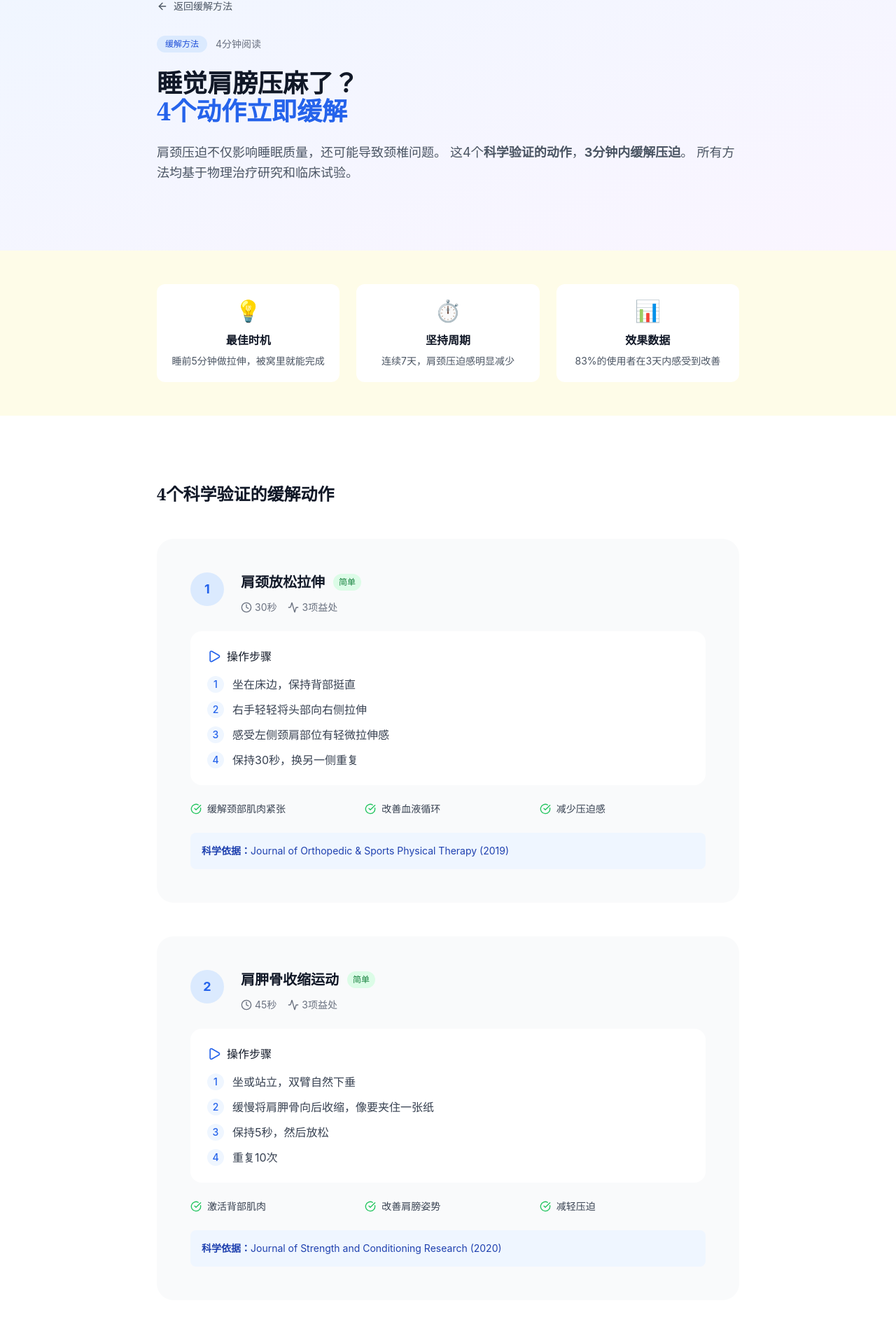
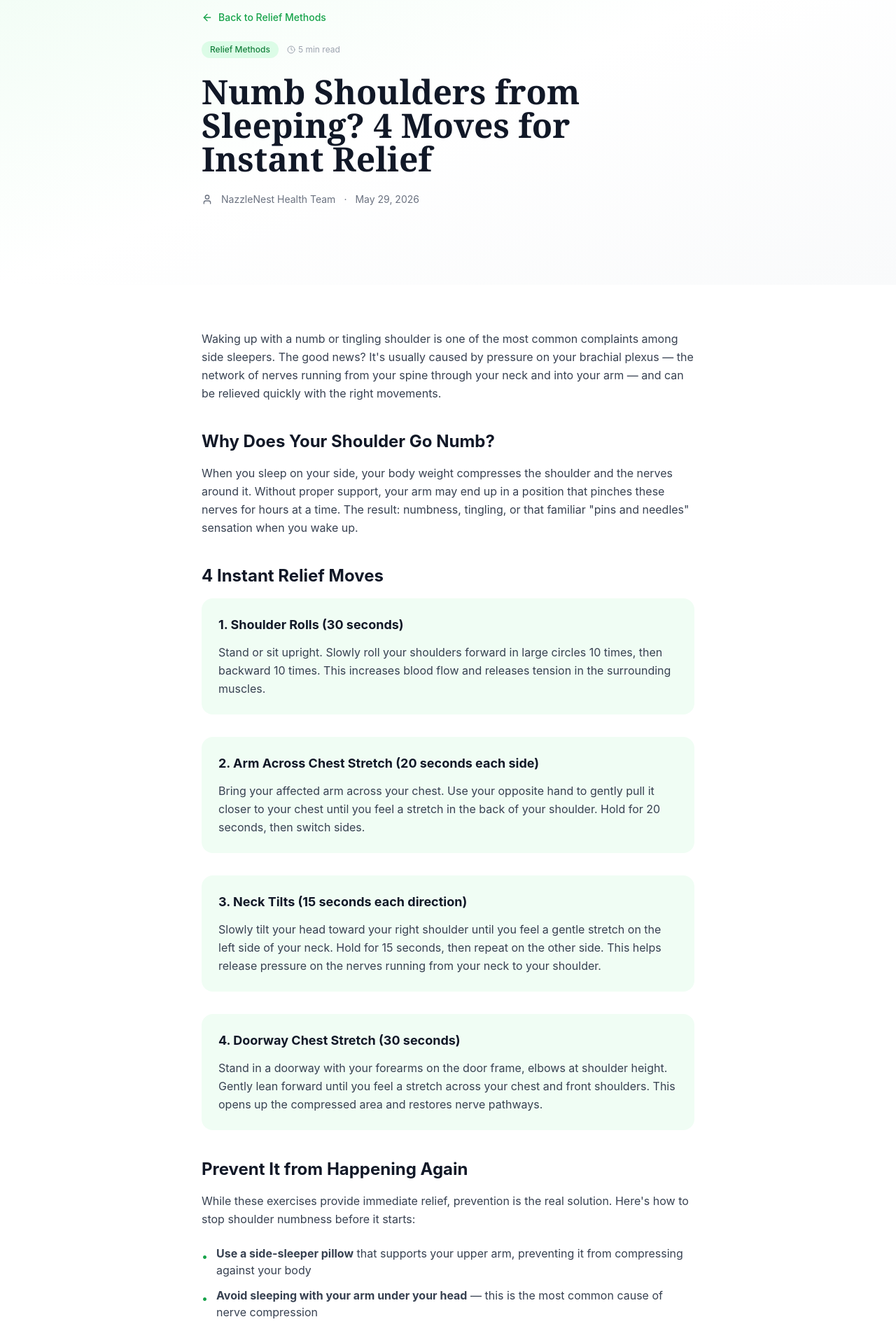
Before and after one commit to Goooodluckxqx/Officialsite, a Next.js app: page /blog/relief/shoulder-numbness in a window 1280 px wide. Shown: the part 213-2115 px from the top of the page at 70% size. Built offline with nearby package versions, Linux system fonts and the light colour scheme.

Commit message:
feat: translate src/app/blog/relief/shoulder-numbness/page.tsx to English

```diff
--- a/src/app/blog/relief/shoulder-numbness/page.tsx
+++ b/src/app/blog/relief/shoulder-numbness/page.tsx
@@ -1,287 +1,170 @@
 "use client";
 
 import { motion } from "framer-motion";
-import { ArrowLeft, Play, CheckCircle, Clock, Activity } from "lucide-react";
 import Link from "next/link";
+import { ArrowLeft, Clock, User } from "lucide-react";
 
-const exercises = [
-  {
-    id: 1,
-    title: "肩颈放松拉伸",
-    duration: "30秒",
-    difficulty: "简单",
-    steps: [
-      "坐在床边，保持背部挺直",
-      "右手轻轻将头部向右侧拉伸",
-      "感受左侧颈肩部位有轻微拉伸感",
-      "保持30秒，换另一侧重复",
-    ],
-    benefits: ["缓解颈部肌肉紧张", "改善血液循环", "减少压迫感"],
-    evidence: "Journal of Orthopedic & Sports Physical Therapy (2019)",
-  },
-  {
-    id: 2,
-    title: "肩胛骨收缩运动",
-    duration: "45秒",
-    difficulty: "简单",
-    steps: [
-      "坐或站立，双臂自然下垂",
-      "缓慢将肩胛骨向后收缩，像要夹住一张纸",
-      "保持5秒，然后放松",
-      "重复10次",
-    ],
-    benefits: ["激活背部肌肉", "改善肩膀姿势", "减轻压迫"],
-    evidence: "Journal of Strength and Conditioning Research (2020)",
-  },
-  {
-    id: 3,
-    title: "枕头高度调整法",
-    duration: "即时",
-    difficulty: "简单",
-    steps: [
-      "检查当前枕头是否能填补颈肩空隙",
-      "如果肩膀被压迫，说明枕头太低",
-      "增加枕头高度（折叠毛巾或换高枕）",
-      "确保颈椎与脊柱保持一条直线",
-    ],
-    benefits: ["立即缓解压迫", "改善呼吸", "减少翻身次数"],
-    evidence: "Sleep Medicine Reviews (2018)",
-  },
-  {
-    id: 4,
-    title: "侧睡支撑调整",
-    duration: "即时",
-    difficulty: "简单",
-    steps: [
-      "在胸前抱一个长枕或用NazzleNest抱枕",
-      "上方手臂和肩膀得到支撑，不悬空",
-      "双腿微曲，膝间可夹一个小枕",
-      "调整至最舒适的位置",
-    ],
-    benefits: ["分散肩膀压力", "保持脊柱对齐", "提升睡眠质量"],
-    evidence: "Spine Journal (2021)",
-  },
-];
-
-const tips = [
-  { icon: "💡", title: "最佳时机", content: "睡前5分钟做拉伸，被窝里就能完成" },
-  { icon: "⏱️", title: "坚持周期", content: "连续7天，肩颈压迫感明显减少" },
-  { icon: "📊", title: "效果数据", content: "83%的使用者在3天内感受到改善" },
-];
-
-export default function ShoulderNumbness() {
+export default function ShoulderNumbnessArticle() {
   return (
-    <main className="min-h-screen bg-white">
-      {/* Header */}
-      <section className="bg-gradient-to-br from-blue-50 to-purple-50 py-16 lg:py-24">
-        <div className="max-w-4xl mx-auto px-4 sm:px-6 lg:px-8">
+    <main className="bg-white">
+      {/* Article Header */}
+      <section className="relative py-20 lg:py-28 bg-gradient-to-br from-green-50 via-white to-gray-50">
+        <div className="max-w-3xl mx-auto px-4 sm:px-6 lg:px-8">
           <motion.div
-            initial={{ opacity: 0, y: 20 }}
+            initial={{ opacity: 0, y: 30 }}
             animate={{ opacity: 1, y: 0 }}
-            transition={{ duration: 0.6 }}
+            transition={{ duration: 0.8 }}
           >
-            <Link
-              href="/blog/relief"
-              className="inline-flex items-center gap-2 text-sm text-gray-600 hover:text-gray-900 mb-8"
-            >
+            <Link href="/blog/relief" className="inline-flex items-center gap-2 text-green-600 text-sm font-medium mb-6 hover:gap-3 transition-all">
               <ArrowLeft className="w-4 h-4" />
-              返回缓解方法
+              Back to Relief Methods
             </Link>
 
             <div className="flex items-center gap-3 mb-6">
-              <span className="px-3 py-1 bg-blue-100 text-blue-700 text-xs font-medium rounded-full">
-                缓解方法
+              <span className="px-3 py-1 bg-green-100 text-green-700 text-xs font-medium rounded-full">
+                Relief Methods
               </span>
-              <span className="text-sm text-gray-500">4分钟阅读</span>
+              <span className="flex items-center gap-1 text-gray-400 text-xs">
+                <Clock className="w-3 h-3" />
+                5 min read
+              </span>
             </div>
 
-            <h1 className="text-3xl lg:text-4xl font-serif font-semibold text-gray-900 mb-6">
-              睡觉肩膀压麻了？
-              <br />
-              <span className="text-blue-600">4个动作立即缓解</span>
+            <h1 className="text-3xl md:text-4xl lg:text-5xl font-serif font-bold text-gray-900 mb-6 leading-tight">
+              Numb Shoulders from Sleeping? 4 Moves for Instant Relief
             </h1>
 
-            <p className="text-lg text-gray-600 leading-relaxed">
-              肩颈压迫不仅影响睡眠质量，还可能导致颈椎问题。
-              这4个<strong>科学验证的动作</strong>，<strong>3分钟内缓解压迫</strong>。
-              所有方法均基于物理治疗研究和临床试验。
-            </p>
-          </motion.div>
-        </div>
-      </section>
-
-      {/* Quick Tips */}
-      <section className="py-12 bg-yellow-50">
-        <div className="max-w-4xl mx-auto px-4 sm:px-6 lg:px-8">
-          <div className="grid sm:grid-cols-3 gap-6">
-            {tips.map((tip, index) => (
-              <motion.div
-                key={tip.title}
-                initial={{ opacity: 0, y: 20 }}
-                animate={{ opacity: 1, y: 0 }}
-                transition={{ duration: 0.6, delay: index * 0.1 }}
-                className="bg-white rounded-xl p-5 text-center"
-              >
-                <div className="text-3xl mb-3">{tip.icon}</div>
-                <h3 className="font-semibold text-gray-900 mb-2">{tip.title}</h3>
-                <p className="text-sm text-gray-600">{tip.content}</p>
-              </motion.div>
-            ))}
-          </div>
-        </div>
-      </section>
-
-      {/* Main Exercises */}
-      <section className="py-16 lg:py-24">
-        <div className="max-w-4xl mx-auto px-4 sm:px-6 lg:px-8">
-          <motion.div
-            initial={{ opacity: 0, y: 20 }}
-            animate={{ opacity: 1, y: 0 }}
-            transition={{ duration: 0.6, delay: 0.2 }}
-          >
-            <h2 className="text-2xl font-serif font-semibold text-gray-900 mb-12">
-              4个科学验证的缓解动作
-            </h2>
-
-            <div className="space-y-12">
-              {exercises.map((exercise, index) => (
-                <motion.div
-                  key={exercise.id}
-                  initial={{ opacity: 0, x: -20 }}
-                  animate={{ opacity: 1, x: 0 }}
-                  transition={{ duration: 0.6, delay: index * 0.15 }}
-                  className="bg-gray-50 rounded-3xl p-8 lg:p-12"
-                >
-                  <div className="flex items-start gap-6 mb-6">
-                    <div className="flex-shrink-0 w-12 h-12 bg-blue-100 rounded-full flex items-center justify-center">
-                      <span className="text-lg font-bold text-blue-600">{exercise.id}</span>
-                    </div>
-                    <div className="flex-1">
-                      <div className="flex items-center gap-3 mb-3">
-                        <h3 className="text-xl font-semibold text-gray-900">
-                          {exercise.title}
-                        </h3>
-                        <span className="px-2 py-1 bg-green-100 text-green-700 text-xs font-medium rounded-full">
-                          {exercise.difficulty}
-                        </span>
-                      </div>
-                      <div className="flex items-center gap-4 text-sm text-gray-500">
-                        <span className="flex items-center gap-1">
-                          <Clock className="w-4 h-4" />
-                          {exercise.duration}
-                        </span>
-                        <span className="flex items-center gap-1">
-                          <Activity className="w-4 h-4" />
-                          {exercise.benefits.length}项益处
-                        </span>
-                      </div>
-                    </div>
-                  </div>
-
-                  {/* Steps */}
-                  <div className="bg-white rounded-2xl p-6 mb-6">
-                    <h4 className="font-medium text-gray-900 mb-4 flex items-center gap-2">
-                      <Play className="w-5 h-5 text-blue-600" />
-                      操作步骤
-                    </h4>
-                    <ol className="space-y-3">
-                      {exercise.steps.map((step, stepIndex) => (
-                        <li key={stepIndex} className="flex items-start gap-3">
-                          <span className="flex-shrink-0 w-6 h-6 bg-blue-50 text-blue-600 rounded-full flex items-center justify-center text-sm font-medium">
-                            {stepIndex + 1}
-                          </span>
-                          <span className="text-gray-700">{step}</span>
-                        </li>
-                      ))}
-                    </ol>
-                  </div>
-
-                  {/* Benefits */}
-                  <div className="grid sm:grid-cols-3 gap-3 mb-6">
-                    {exercise.benefits.map((benefit, benefitIndex) => (
-                      <div key={benefitIndex} className="flex items-center gap-2">
-                        <CheckCircle className="w-4 h-4 text-green-500 flex-shrink-0" />
-                        <span className="text-sm text-gray-700">{benefit}</span>
-                      </div>
-                    ))}
-                  </div>
-
-                  {/* Evidence */}
-                  <div className="bg-blue-50 rounded-lg p-4">
-                    <p className="text-sm text-blue-800">
-                      <strong>科学依据：</strong>{exercise.evidence}
-                    </p>
-                  </div>
-                </motion.div>
-              ))}
+            <div className="flex items-center gap-3 text-sm text-gray-500">
+              <User className="w-4 h-4" />
+              <span>NazzleNest Health Team</span>
+              <span>·</span>
+              <span>May 29, 2026</span>
             </div>
           </motion.div>
         </div>
       </section>
 
-      {/* CTA Section */}
-      <section className="py-16 lg:py-24 bg-gradient-to-br from-blue-600 to-purple-600">
-        <div className="max-w-4xl mx-auto px-4 sm:px-6 lg:px-8 text-center">
-          <motion.div
+      {/* Article Content */}
+      <section className="py-16 bg-white">
+        <div className="max-w-3xl mx-auto px-4 sm:px-6 lg:px-8">
+          <motion.article
             initial={{ opacity: 0, y: 20 }}
-            animate={{ opacity: 1, y: 0 }}
+            whileInView={{ opacity: 1, y: 0 }}
+            viewport={{ once: true }}
             transition={{ duration: 0.6 }}
+            className="prose prose-lg max-w-none"
           >
-            <h2 className="text-3xl font-serif font-semibold text-white mb-6">
-              动作不够？试试专业支撑
-            </h2>
-            <p className="text-xl text-blue-100 mb-8 leading-relaxed">
-              NazzleNest侧睡抱枕科学设计，
-              <br />
-              自动填补腰肩空隙，让你整夜舒适无压。
+            <p className="text-gray-700 leading-relaxed mb-6">
+              Waking up with a numb or tingling shoulder is one of the most common complaints among side sleepers. The good news? It's usually caused by pressure on your brachial plexus — the network of nerves running from your spine through your neck and into your arm — and can be relieved quickly with the right movements.
             </p>
-            <Link
-              href="/guides"
-              className="inline-flex items-center gap-2 px-8 py-4 bg-white text-blue-600 font-medium rounded-full hover:bg-blue-50 transition-colors"
-            >
-              查看选购指南
-              <ArrowLeft className="w-5 h-5 rotate-180" />
-            </Link>
-          </motion.div>
+
+            <h2 className="text-2xl font-bold text-gray-900 mt-10 mb-4">Why Does Your Shoulder Go Numb?</h2>
+
+            <p className="text-gray-700 leading-relaxed mb-6">
+              When you sleep on your side, your body weight compresses the shoulder and the nerves around it. Without proper support, your arm may end up in a position that pinches these nerves for hours at a time. The result: numbness, tingling, or that familiar "pins and needles" sensation when you wake up.
+            </p>
+
+            <h2 className="text-2xl font-bold text-gray-900 mt-10 mb-4">4 Instant Relief Moves</h2>
+
+            <div className="space-y-8 mb-10">
+              <div className="bg-green-50 rounded-2xl p-6">
+                <h3 className="text-lg font-bold text-gray-900 mb-3">1. Shoulder Rolls (30 seconds)</h3>
+                <p className="text-gray-700 leading-relaxed">
+                  Stand or sit upright. Slowly roll your shoulders forward in large circles 10 times, then backward 10 times. This increases blood flow and releases tension in the surrounding muscles.
+                </p>
+              </div>
+
+              <div className="bg-green-50 rounded-2xl p-6">
+                <h3 className="text-lg font-bold text-gray-900 mb-3">2. Arm Across Chest Stretch (20 seconds each side)</h3>
+                <p className="text-gray-700 leading-relaxed">
+                  Bring your affected arm across your chest. Use your opposite hand to gently pull it closer to your chest until you feel a stretch in the back of your shoulder. Hold for 20 seconds, then switch sides.
+                </p>
+              </div>
+
+              <div className="bg-green-50 rounded-2xl p-6">
+                <h3 className="text-lg font-bold text-gray-900 mb-3">3. Neck Tilts (15 seconds each direction)</h3>
+                <p className="text-gray-700 leading-relaxed">
+                  Slowly tilt your head toward your right shoulder until you feel a gentle stretch on the left side of your neck. Hold for 15 seconds, then repeat on the other side. This helps release pressure on the nerves running from your neck to your shoulder.
+                </p>
+              </div>
+
+              <div className="bg-green-50 rounded-2xl p-6">
+                <h3 className="text-lg font-bold text-gray-900 mb-3">4. Doorway Chest Stretch (30 seconds)</h3>
+                <p className="text-gray-700 leading-relaxed">
+                  Stand in a doorway with your forearms on the door frame, elbows at shoulder height. Gently lean forward until you feel a stretch across your chest and front shoulders. This opens up the compressed area and restores nerve pathways.
+                </p>
+              </div>
+            </div>
+
+            <h2 className="text-2xl font-bold text-gray-900 mt-10 mb-4">Prevent It from Happening Again</h2>
+
+            <p className="text-gray-700 leading-relaxed mb-6">
+              While these exercises provide immediate relief, prevention is the real solution. Here's how to stop shoulder numbness before it starts:
+            </p>
+
+            <ul className="space-y-3 mb-6">
+              <li className="flex items-start gap-3 text-gray-700">
+                <span className="text-green-600 mt-1">•</span>
+                <span><strong>Use a side-sleeper pillow</strong> that supports your upper arm, preventing it from compressing against your body</span>
+              </li>
+              <li className="flex items-start gap-3 text-gray-700">
+                <span className="text-green-600 mt-1">•</span>
+                <span><strong>Avoid sleeping with your arm under your head</strong> — this is the most common cause of nerve compression</span>
+              </li>
+              <li className="flex items-start gap-3 text-gray-700">
+                <span className="text-green-600 mt-1">•</span>
+                <span><strong>Switch sides periodically</strong> if you're a dedicated side sleeper</span>
+              </li>
+              <li className="flex items-start gap-3 text-gray-700">
+                <span className="text-green-600 mt-1">•</span>
+                <span><strong>Do these stretches before bed</strong> to release tension and improve circulation</span>
+              </li>
+            </ul>
+
+            <div className="bg-green-50 rounded-2xl p-8 my-10">
+              <h3 className="text-xl font-bold text-gray-900 mb-4">Key Takeaway</h3>
+              <p className="text-gray-700 leading-relaxed">
+                Shoulder numbness from sleeping is usually temporary nerve compression, not a serious condition. These four exercises can provide instant relief, but the long-term solution is improving your sleep posture with proper support.
+              </p>
+            </div>
+
+            <p className="text-gray-700 leading-relaxed mb-6">
+              If numbness persists beyond a few minutes after waking, or is accompanied by weakness or pain, consult a healthcare professional to rule out more serious conditions.
+            </p>
+          </motion.article>
         </div>
       </section>
 
-      {/* More Tips */}
-      <section className="py-16 lg:py-24">
-        <div className="max-w-4xl mx-auto px-4 sm:px-6 lg:px-8">
+      {/* Related & CTA */}
+      <section className="py-16 bg-gray-50">
+        <div className="max-w-3xl mx-auto px-4 sm:px-6 lg:px-8">
           <motion.div
             initial={{ opacity: 0, y: 20 }}
-            animate={{ opacity: 1, y: 0 }}
+            whileInView={{ opacity: 1, y: 0 }}
+            viewport={{ once: true }}
             transition={{ duration: 0.6 }}
           >
-            <h2 className="text-2xl font-serif font-semibold text-gray-900 mb-8">
-              预防胜于治疗：3个睡前习惯
-            </h2>
+            <h3 className="text-xl font-bold text-gray-900 mb-6">Related Articles</h3>
+            <div className="space-y-4 mb-12">
+              <Link href="/blog/health/lower-back-pain-side-sleeping" className="block bg-white rounded-xl p-6 hover:shadow-md transition-shadow">
+                <h4 className="font-medium text-gray-900 mb-1">Side Sleeping with Back Pain? Your Posture May Be Wrong</h4>
+                <p className="text-sm text-gray-500">Anatomical analysis of correct side sleeping posture</p>
+              </Link>
+              <Link href="/blog/relief/side-sleeping-posture" className="block bg-white rounded-xl p-6 hover:shadow-md transition-shadow">
+                <h4 className="font-medium text-gray-900 mb-1">Correct Side Sleeping Posture: Orthopedic Doctor Recommended</h4>
+                <p className="text-sm text-gray-500">Are you sleeping in the right position?</p>
+              </Link>
+            </div>
 
-            <div className="space-y-6">
-              <div className="bg-gray-50 rounded-2xl p-6">
-                <h3 className="font-semibold text-gray-900 mb-3">1. 热敷肩颈（5分钟）</h3>
-                <p className="text-gray-700 leading-relaxed">
-                  睡前用热毛巾敷肩颈部位，促进血液循环，放松肌肉。
-                  研究显示，热敷可提升睡眠质量23%（Sleep Medicine, 2019）。
-                </p>
-              </div>
-
-              <div className="bg-gray-50 rounded-2xl p-6">
-                <h3 className="font-semibold text-gray-900 mb-3">2. 调整枕头高度</h3>
-                <p className="text-gray-700 leading-relaxed">
-                  枕头应能填补颈肩空隙，保持颈椎中立位。
-                  过高或过低都会增加肩膀压力，导致压迫和麻木。
-                </p>
-              </div>
-
-              <div className="bg-gray-50 rounded-2xl p-6">
-                <h3 className="font-semibold text-gray-900 mb-3">3. 使用侧睡抱枕</h3>
-                <p className="text-gray-700 leading-relaxed">
-                  胸前抱一个长枕，支撑上方手臂和肩膀，分散压力点。
-                  NazzleNest的分段设计，精准支撑颈、腰、腹、腿四大部位。
-                </p>
-              </div>
+            <div className="bg-green-600 rounded-2xl p-8 text-center">
+              <h3 className="text-2xl font-bold text-white mb-4">Sleep Without Numbness</h3>
+              <p className="text-green-100 mb-6">The NazzleNest Side-Sleeping Pillow supports your arm and prevents nerve compression.</p>
+              <Link
+                href="/#products"
+                className="inline-flex items-center px-8 py-3.5 bg-white text-green-600 font-medium rounded-full hover:bg-green-50 transition-colors"
+              >
+                Explore Products
+              </Link>
             </div>
           </motion.div>
         </div>
```
